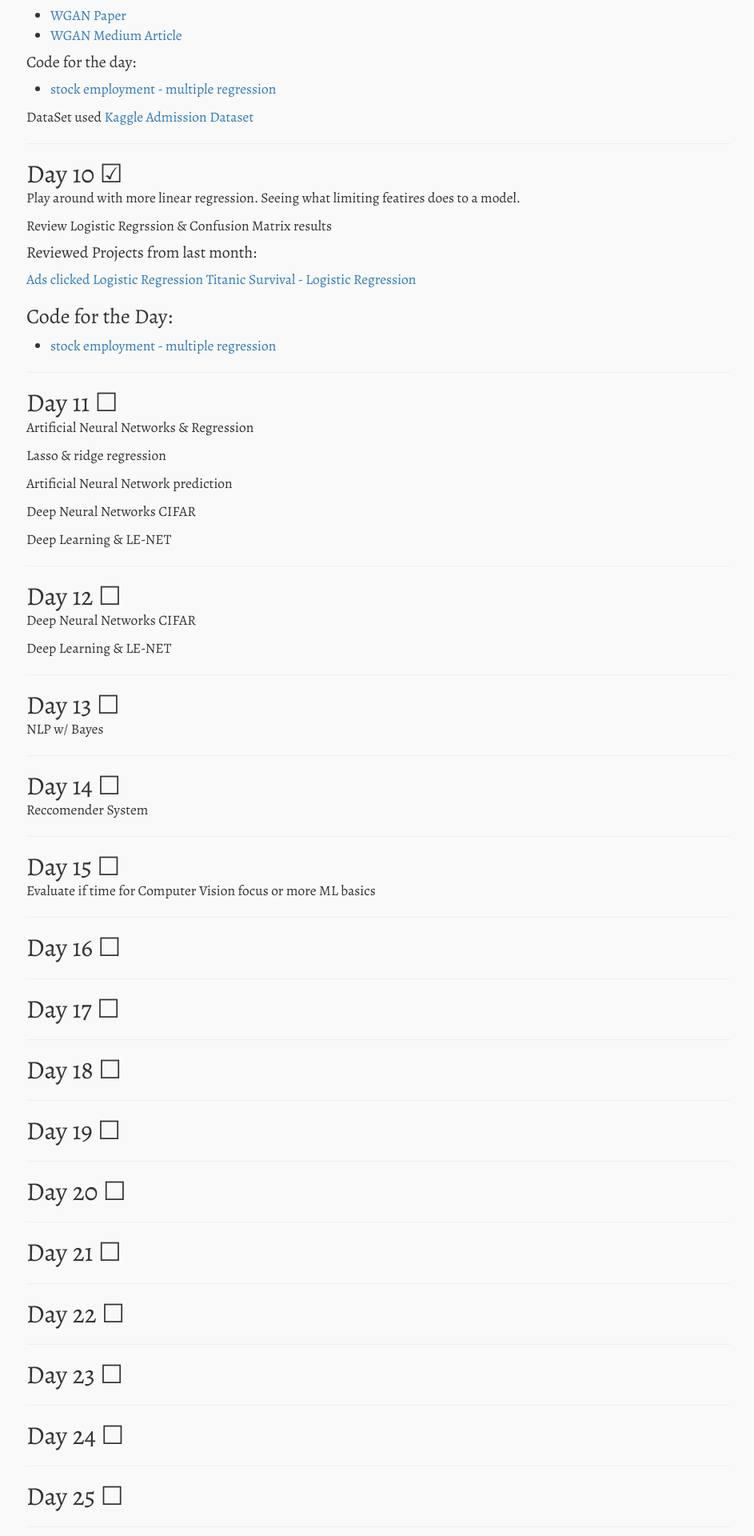
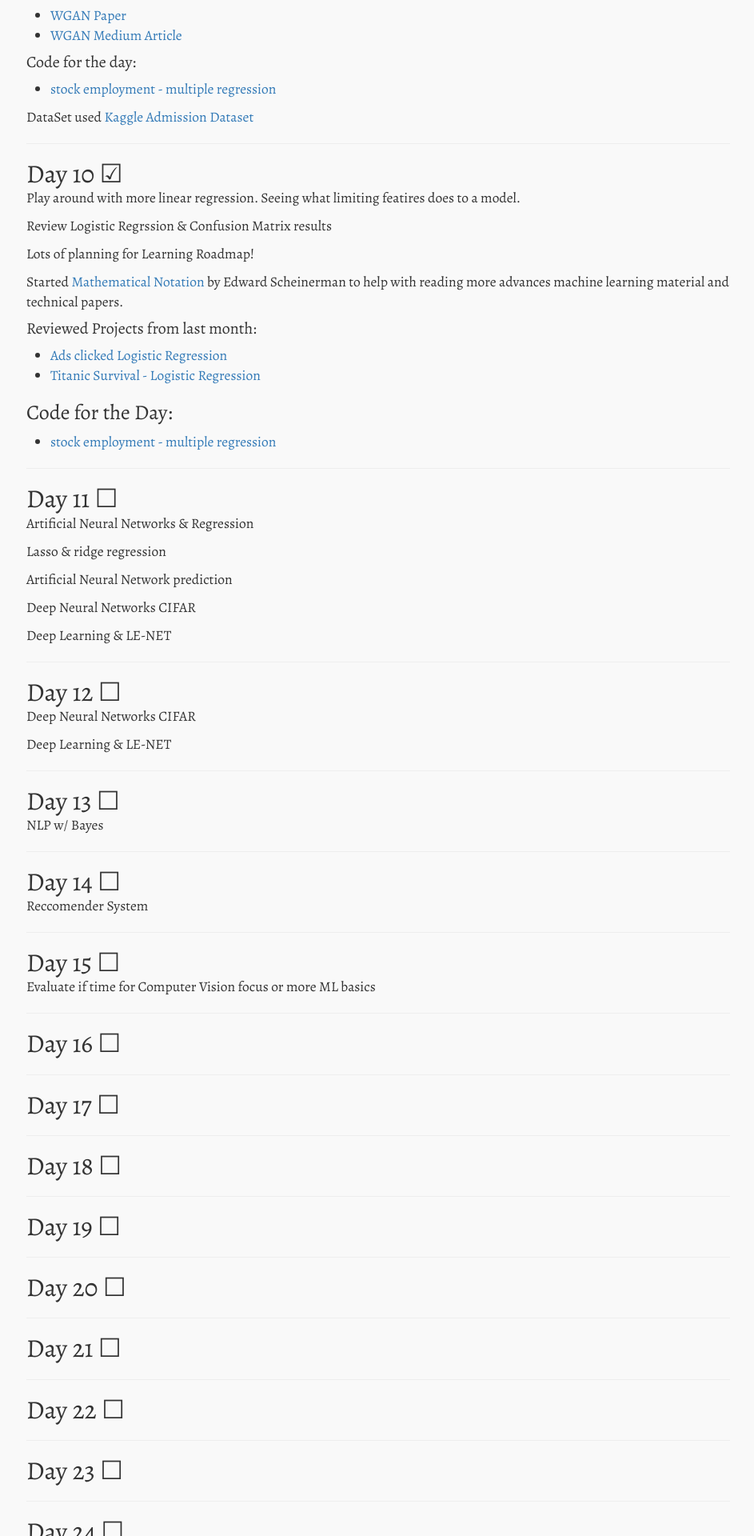
Before and after one commit to sagecodes/sage-blog, a Jekyll site: the page built from _posts/blog/2019-07-18-100daysofcode.markdown, in a window 1280 px wide. Shown: the part 3080-5000 px from the top of the page at 80% size, without its empty margins (167-1110 px from the left). Built offline with Jekyll 4.4.1, drawn with Linux system fonts in a browser that asks for light colours; nearby versions of some CDN libraries; some web fonts are replaced.

Commit message:
:update day 10 for reslease

```diff
--- a/_posts/blog/2019-07-18-100daysofcode.markdown
+++ b/_posts/blog/2019-07-18-100daysofcode.markdown
@@ -184,9 +184,14 @@ Play around with more linear regression. Seeing what limiting featires does to a
 
 Review Logistic Regrssion & Confusion Matrix results
 
+Lots of planning for Learning Roadmap!
+
+Started [Mathematical Notation](https://www.amazon.com/Mathematical-Notation-Guide-Engineers-Scientists/dp/1466230525/) by Edward Scheinerman to help with reading more advances machine learning material and technical papers.
+
 #### Reviewed Projects from last month:
-[Ads clicked Logistic Regression](https://github.com/sagecodes/ad-clicks-logistic-regression)
-[Titanic Survival - Logistic Regression](https://github.com/sagecodes/titanic-survival-logistic-regression)
+
+- [Ads clicked Logistic Regression](https://github.com/sagecodes/ad-clicks-logistic-regression)
+- [Titanic Survival - Logistic Regression](https://github.com/sagecodes/titanic-survival-logistic-regression)
 
 
 ### Code for the Day:
```
